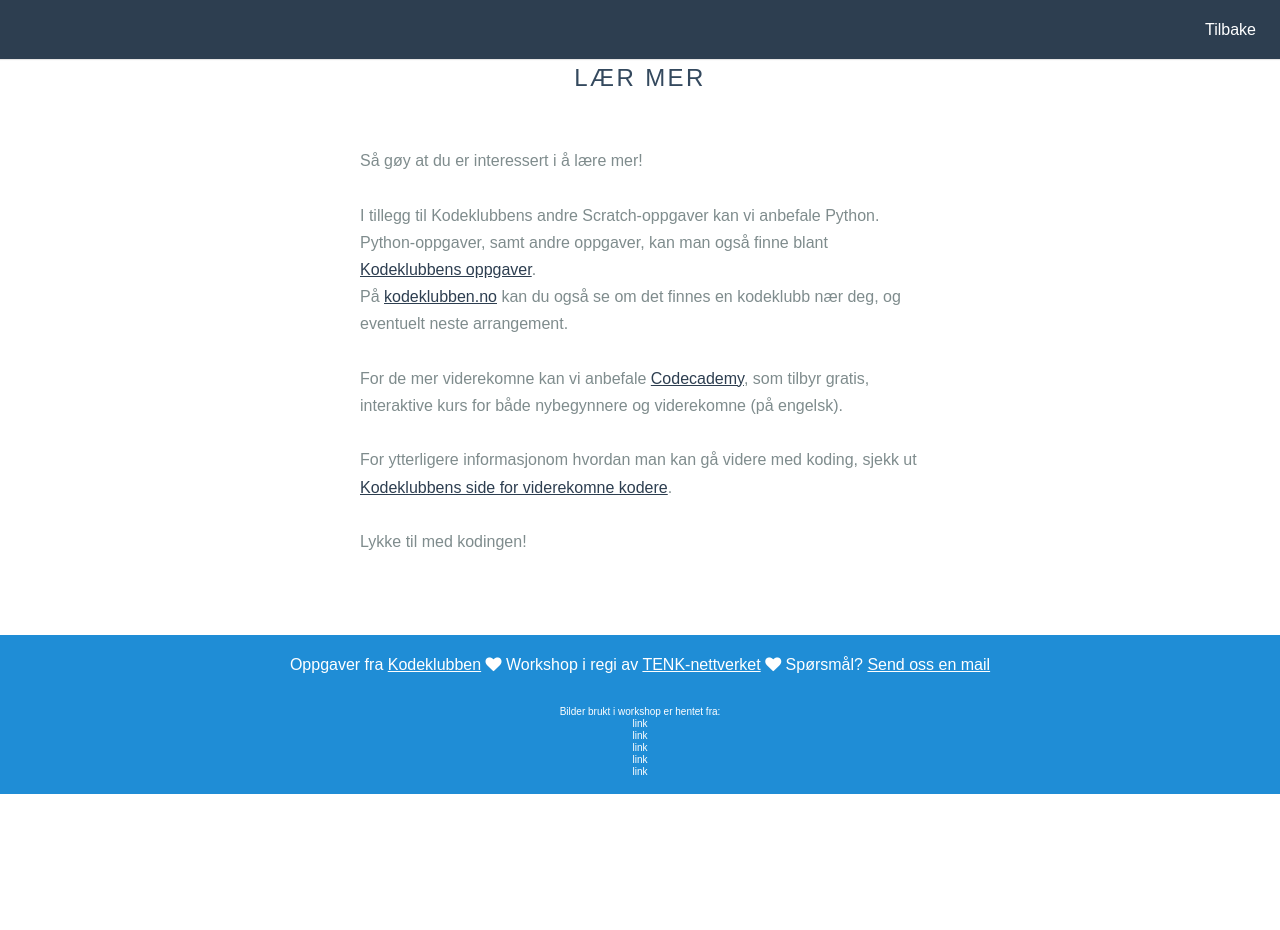
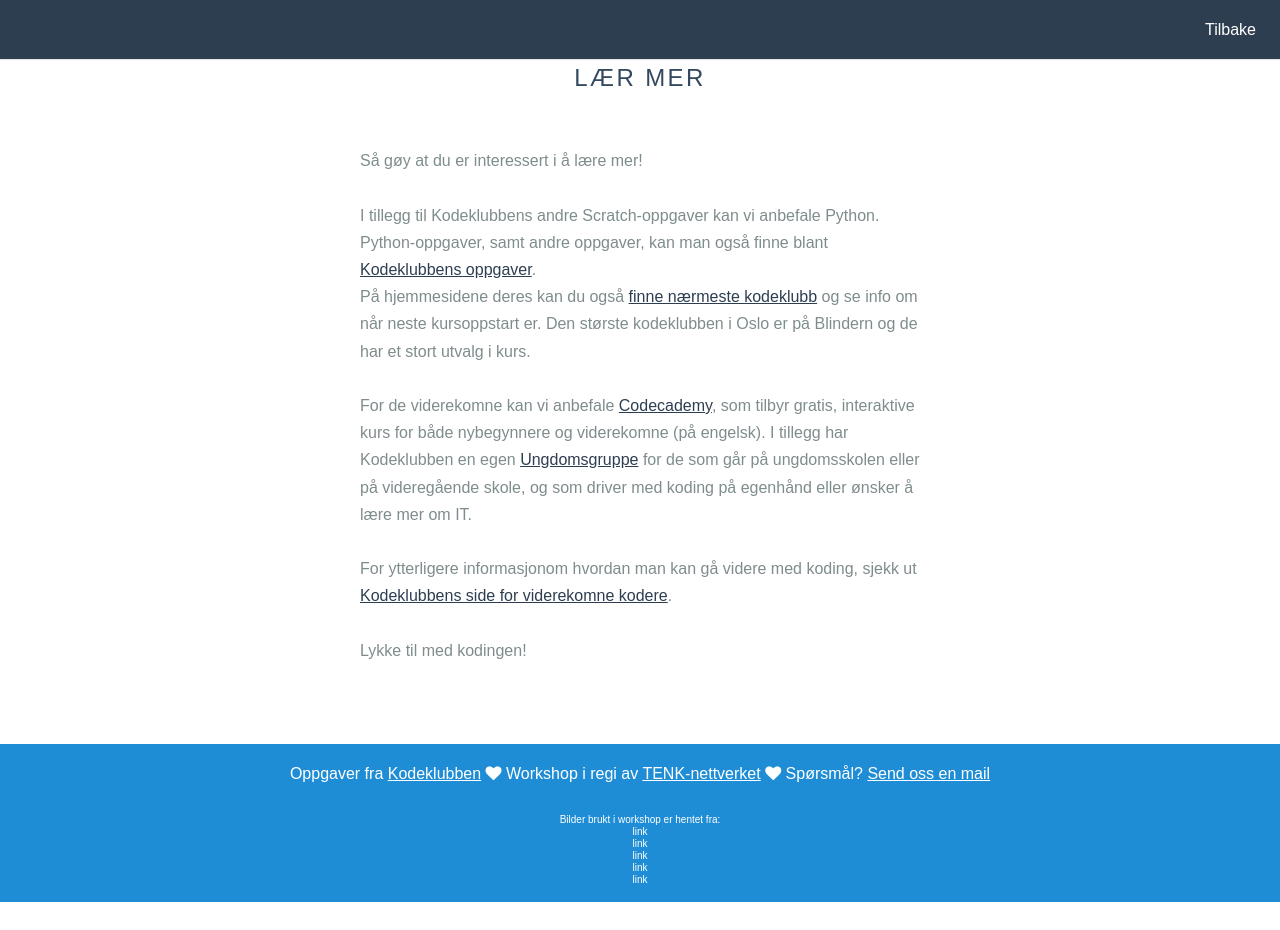
Before and after one commit to ninakjek/tenk_workshop, a plain HTML site: page learn.html in a window 1280 px wide. Before the commit the page ends 821 px from the top, so only its background shows below. Drawn offline with nearby package versions, Linux system fonts and the light colour scheme.

Commit message:
add some info after mail from LKK

```diff
--- a/learn.html
+++ b/learn.html
@@ -44,9 +44,9 @@
         <div class="l-box-lrg pure-u-1-1 pure-u-md-2-3 pure-u-lg-1-2 centered-box">
           Så gøy at du er interessert i å lære mer! <br> <br>
 
-          I tillegg til Kodeklubbens andre Scratch-oppgaver kan vi anbefale Python. Python-oppgaver, samt andre oppgaver, kan man også finne blant <a href="http://oppgaver.kidsakoder.no/">Kodeklubbens oppgaver</a>. <br> På <a href="http://kodeklubben.no/">kodeklubben.no</a> kan du også se om det finnes en kodeklubb nær deg, og eventuelt neste arrangement. <br><br>
+          I tillegg til Kodeklubbens andre Scratch-oppgaver kan vi anbefale Python. Python-oppgaver, samt andre oppgaver, kan man også finne blant <a href="http://oppgaver.kidsakoder.no/">Kodeklubbens oppgaver</a>. <br> På hjemmesidene deres kan du også <a href="https://kidsakoder.no/kodeklubben/kodeklubboversikt/">finne nærmeste kodeklubb</a> og se info om når neste kursoppstart er. Den største kodeklubben i Oslo er på Blindern og de har et stort utvalg i kurs.<br><br>
 
-          For de mer viderekomne kan vi anbefale  <a href="https://www.codecademy.com/learn/all">Codecademy</a>, som tilbyr gratis, interaktive kurs for både nybegynnere og viderekomne (på engelsk).<br><br>
+          For de viderekomne kan vi anbefale  <a href="https://www.codecademy.com/learn/all">Codecademy</a>, som tilbyr gratis, interaktive kurs for både nybegynnere og viderekomne (på engelsk). I tillegg har Kodeklubben en egen <a href="https://kidsakoder.no/ungdomsgruppa/">Ungdomsgruppe</a> for de som går på ungdomsskolen eller på videregående skole, og som  driver med koding på egenhånd eller ønsker å lære mer om IT.<br><br>
 
           For ytterligere informasjonom hvordan man kan gå videre med koding, sjekk ut <a href="http://kidsakoder.no/kodeklubben/viderekomne-kodere/">Kodeklubbens side for viderekomne kodere</a>. <br><br>
 
```
